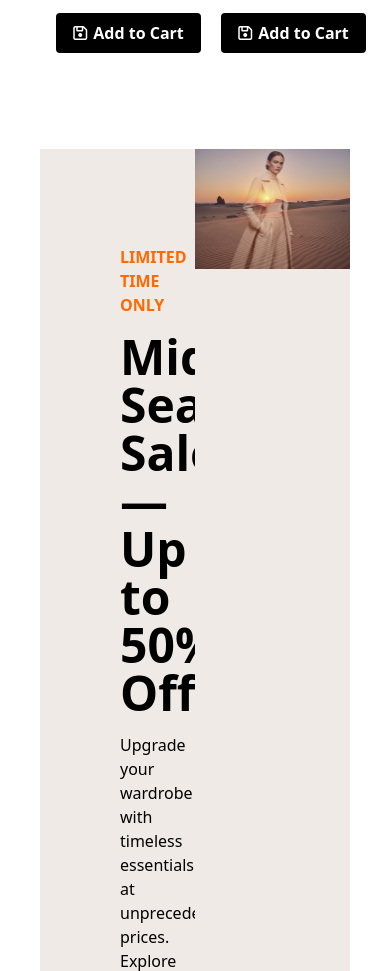
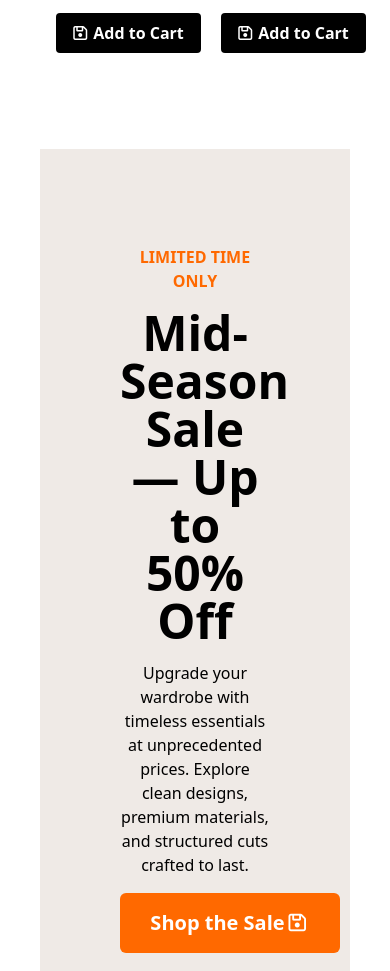
Before and after one commit to hansraj1463/ShopNest-Clone, a plain HTML site: page index.html in a window 390 px wide. Shown: the part 4167-5138 px from the top of the page. Drawn offline with nearby package versions, Linux system fonts and the light colour scheme.

Commit message:
Update responsive design

```diff
--- a/index.html
+++ b/index.html
@@ -304,7 +304,7 @@
     </section>
 
     <section
-        class="w-full mx-auto my-4 p-10 grid grid-cols-2 sm:grid-cols-1  lg:grid-cols-2 sm:text-center md:text-left lg:text-left">
+        class="w-full mx-auto my-4 p-10 grid grid-cols-1 sm:grid-cols-1  lg:grid-cols-2 text-center  lg:text-left">
         <div class="bg-[#EFEAE6]">
             <div class="p-20">
                 <h4 class="text-orange-500 font-bold py-4 ">LIMITED TIME ONLY</h4>
```
